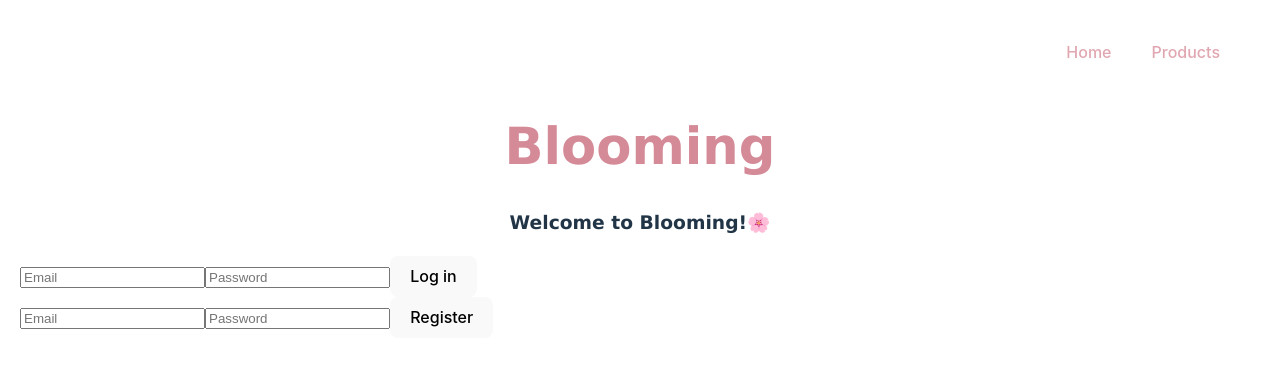
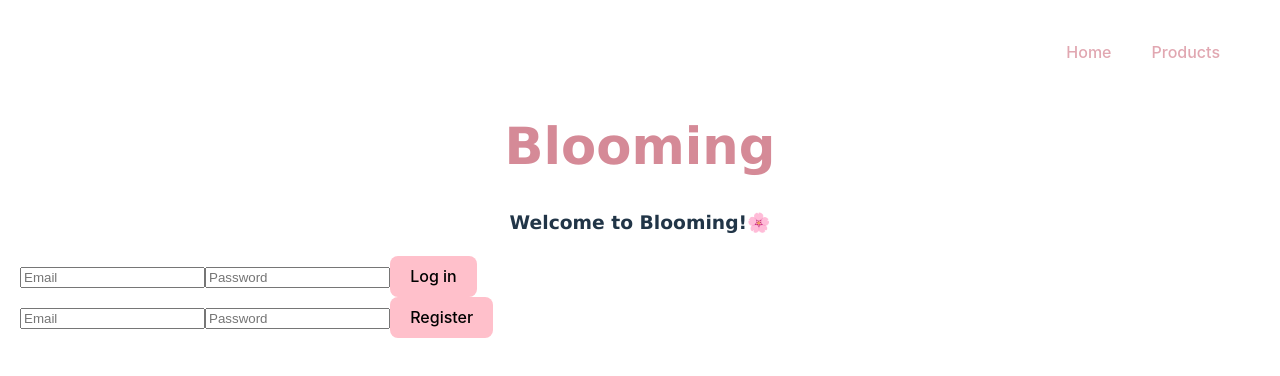
Before and after one commit to kyrag00/Checkout, a React (Vite) app in the folder client/: page / in a window 1280 px wide. Shown: the top 376 px of the page. Built offline with nearby package versions, Linux system fonts and the light colour scheme; no server answers.

Commit message:
added button to products

```diff
--- a/client/src/pages/Products.tsx
+++ b/client/src/pages/Products.tsx
@@ -55,6 +55,7 @@ const Products = () => {
                       ))}
                         <p>{product.description}</p>
                         <p>Price: {product.default_price.unit_amount / 100} SEK</p>
+                        <button>Buy</button>
                     </div>
                     </div>
                 ))}
--- a/client/src/styles/products.css
+++ b/client/src/styles/products.css
@@ -28,3 +28,16 @@ h3 {
     text-align: center;
     font-family: Verdana, Geneva, Tahoma, sans-serif;
 }
+
+button {
+    background-color: pink;
+}
+
+button:hover {
+    background-color: black;
+    color: pink;
+}
+
+.prod_details {
+    text-align: center;
+}
```
